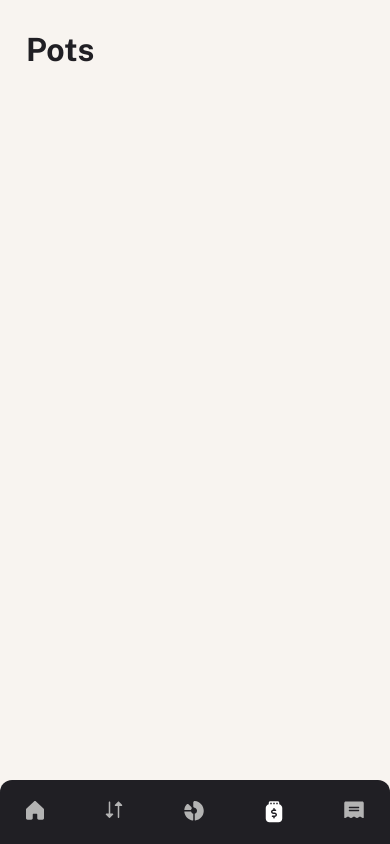
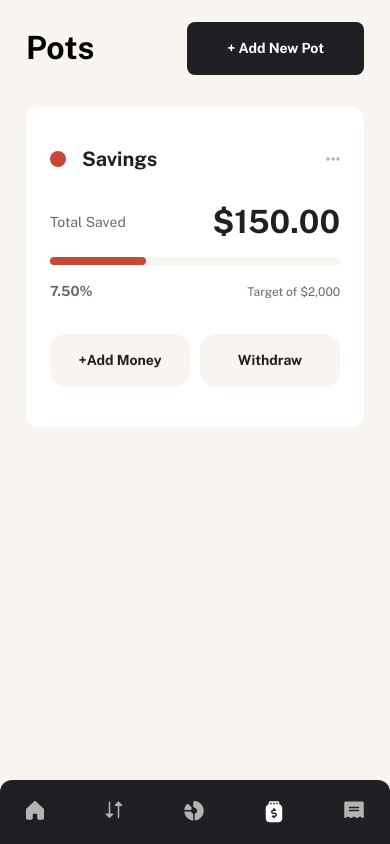
Before and after one commit to EdouardHrgt/finance-app, a React (Vite) app in the folder frontend/: page /pots in a window 390 px wide. Built offline with nearby package versions, Linux system fonts and the light colour scheme; no server answers.

Commit message:
Pots page layout done with responsive... Wip on logic and data injection

```diff
--- a/frontend/src/index.css
+++ b/frontend/src/index.css
@@ -7,6 +7,7 @@
 @import url("./styles/overview-page-style/budgets.module.css");
 @import url("./styles/transactions-page-style/transactions-page.module.css");
 @import url("./styles/budgets-page-style/budgets-page.module.css");
+@import url("./styles/pots-page-style/pots-page.module.css");
 
 :root {
   /* Neutral*/
@@ -143,6 +144,10 @@ button {
 
 .p-dark {
   color: var(--grey-900);
+}
+
+.p-dark-medium {
+  color: var(--grey-500);
 }
 
 /* ===== THIS IS THE APP BODY ===== */
--- a/frontend/src/pages-components/PotsPage.jsx
+++ b/frontend/src/pages-components/PotsPage.jsx
@@ -1,7 +1,48 @@
 function PotsPage() {
   return (
-    <main className="transactions-page page">
-      <h1 className="tp1">Pots</h1>
+    <main className="pots-page page">
+      <div className="pots-page-title-wrapper">
+        <h1 className="tp1" id="pots-title">
+          Pots
+        </h1>
+        <button>
+          <p className="tp4-bold">+ Add New Pot</p>
+        </button>
+      </div>
+      <section className="pots-page-grid">
+        <article className="pots-page-pot">
+          {/* TITLE BAR IN THE CARD */}
+          <div className="pots-page-pot-title">
+            <div className="pots-page-circle"></div>
+            <h2 className="tp2 p-dark">Savings</h2>
+            <img src="../../public/assets/icon-ellipsis.svg" alt="edit" />
+          </div>
+          {/* METRIX BAR */}
+          <div className="pots-page-pot-metrix">
+            <div className="pots-page-pot-metrix-amount">
+              <p className="tp4-regular p-light">Total Saved</p>
+              <p>
+                <strong className="tp1 p-dark">$150.00</strong>
+              </p>
+            </div>
+            <div className="pots-page-pot-metrix-gauge-wrapper">
+              <div className="pots-page-pot-metrix-gauge"></div>
+            </div>
+            <div className="pots-page-pot-metrix-percent">
+              <p className="tp5-bold p-dark-medium">7.50%</p>
+              <p className="tp5-regular p-light">Target of $2,000</p>
+            </div>
+            <div className="pots-page-pot-metrix-btns">
+              <button>
+                <p className="tp4-bold p-dark">+Add Money</p>
+              </button>
+              <button>
+                <p className="tp4-bold p-dark">Withdraw</p>
+              </button>
+            </div>
+          </div>
+        </article>
+      </section>
     </main>
   );
 }
--- /dev/null
+++ b/frontend/src/styles/pots-page-style/pots-page.module.css
@@ -0,0 +1,117 @@
+.pots-page-grid {
+  display: grid;
+  grid-template-columns: auto auto;
+  grid-template-rows: auto;
+  grid-column-gap: 1.5rem;
+  grid-row-gap: 1.5rem;
+  margin-top: 32px;
+  max-width: 1100px;
+}
+
+.pots-page-pot {
+  background-color: var(--white);
+  padding: 2.5rem 1.5rem;
+  border-radius: 12px;
+  width: 100%;
+}
+
+.pots-page-pot-title,
+.pots-page-pot-metrix-percent,
+.pots-page-pot-metrix-amount,
+.pots-page-pot-metrix-btns,
+.pots-page-title-wrapper {
+  display: flex;
+  align-items: center;
+}
+
+.pots-page-circle {
+  width: 16px;
+  aspect-ratio: 1;
+  background-color: var(--red);
+  border-radius: 100%;
+  margin-right: 1rem;
+}
+
+.pots-page-pot-title img {
+  margin-left: auto;
+  cursor: pointer;
+}
+
+.pots-page-pot-metrix {
+  margin-top: 32px;
+}
+
+.pots-page-pot-metrix-percent,
+.pots-page-pot-metrix-amount,
+.pots-page-pot-metrix-btns,
+.pots-page-title-wrapper {
+  justify-content: space-between;
+}
+
+.pots-page-pot-metrix-gauge-wrapper {
+  height: 8px;
+  border-radius: 4px;
+  background-color: var(--beige-100);
+  margin: 1rem 0;
+}
+
+.pots-page-pot-metrix-gauge {
+  border-radius: inherit;
+  max-width: 33%;
+  background-color: var(--red);
+  width: 100%;
+  height: inherit;
+}
+
+.pots-page-pot-metrix-btns {
+  gap: 10px;
+}
+
+.pots-page-pot-metrix-btns button {
+  border-radius: 16px;
+  max-width: 227px;
+  width: 100%;
+  height: 53px;
+  background-color: var(--beige-100);
+  margin-top: 32px;
+}
+
+.pots-page-title-wrapper {
+  margin-top: 22px;
+  max-width: 1100px;
+}
+
+#pots-title{
+  padding-top: 0;
+}
+
+.pots-page-title-wrapper button {
+  background-color: var(--grey-900);
+  border-radius: 8px;
+  transition: .2s ease-in;
+}
+
+.pots-page-title-wrapper button:hover {
+    background-color: var(--grey-500);
+}
+
+.pots-page-title-wrapper button p {
+  color: var(--white);
+  padding: 1rem 1.05rem;
+}
+
+@media (max-width: 1024px) {
+  .pots-page-grid {
+    display: block;
+    grid-column-gap: 0;
+    grid-row-gap: 0;
+    max-width: 100%;
+    margin-bottom: 81px;
+  }
+  .pots-page-pot {
+    margin: 1.5rem 0;
+  }
+  .pots-page-title-wrapper button p {
+  padding: 1rem 2.5rem;
+}
+}
```
